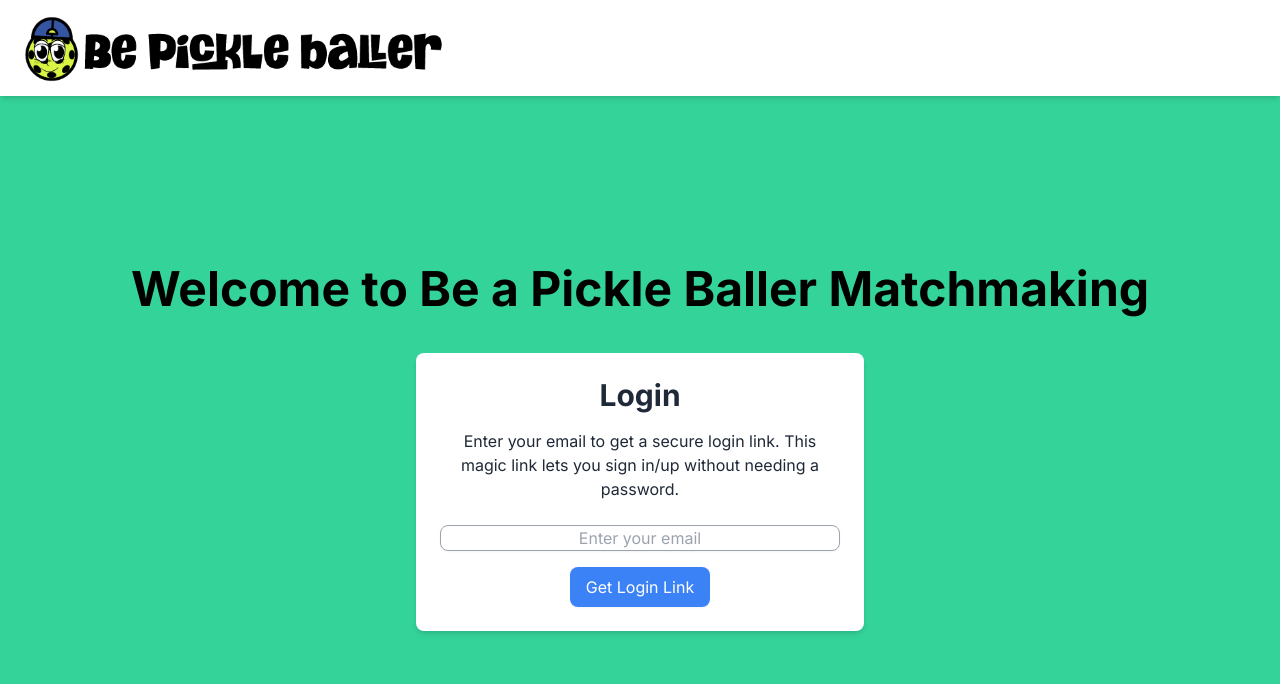
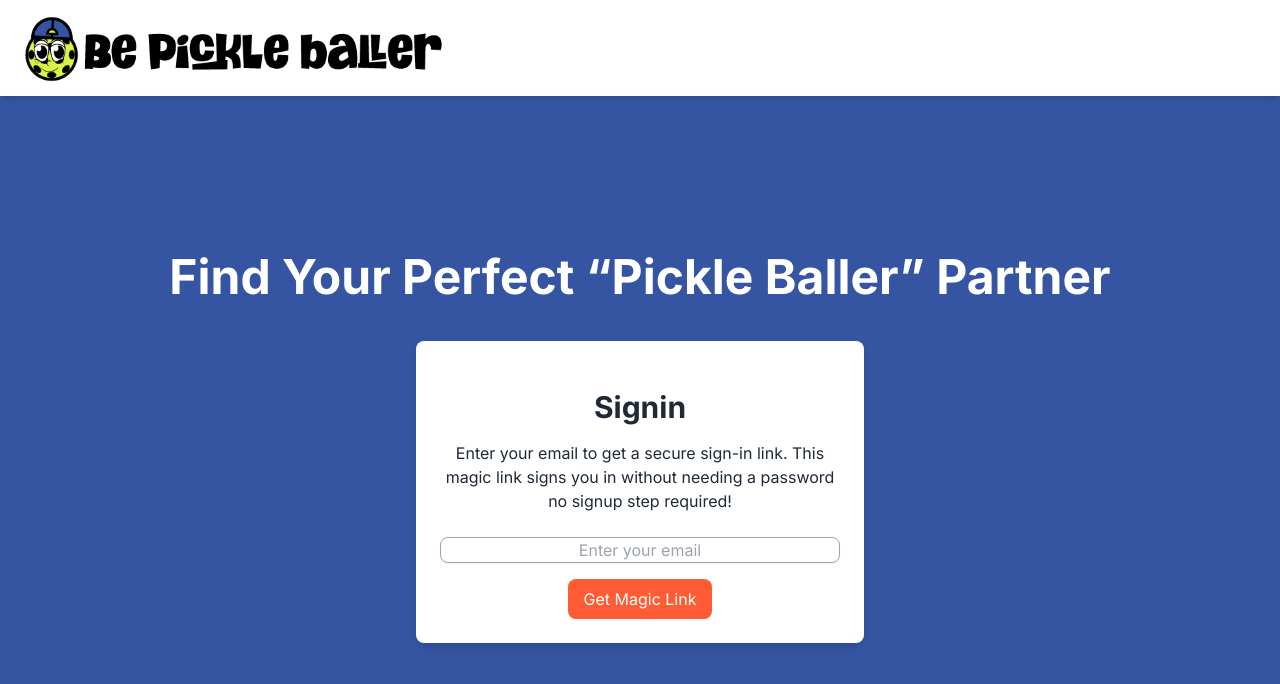
Before and after one commit to btejes/bepickleballer-matchmaking, a Next.js app: page / in a window 1280 px wide. Shown: the top 684 px of the page. Built offline with nearby package versions, Linux system fonts and the light colour scheme.

Commit message:
updated login color scheme

```diff
--- a/app/login/EmailForm.jsx
+++ b/app/login/EmailForm.jsx
@@ -44,16 +44,17 @@ const EmailForm = () => {
     <div>
       {emailSent ? (
         <div className="text-center">
-          <h2 className="text-3xl font-bold mb-4 text-center text-darkGray">Check Email For Your Secure Magic Link!</h2>
+          <h2 className="text-3xl font-bold mb-4 text-center text-darkGray">Check Email For Your Magic Link!</h2>
           <p className="mt-4 text-center text-black">
-            A secure login link, expiring in 15 minutes, has been sent to <strong>{email}</strong> Click the link in the email to log in to your account.
+            A secure signin link has been sent to <big><strong>{email}</strong></big> <br></br> Click the link in the email to signin in to Matchmaking.
           </p>
         </div>
       ) : (
         <>
-          <h2 className="text-3xl font-bold mb-4 text-center text-darkGray">Login</h2>
+          <br></br>
+          <h2 className="text-3xl font-bold mb-4 text-center text-darkGray">Signin</h2>
           <p className="mb-6 text-center text-darkGray">
-            Enter your email to get a secure login link. This magic link lets you sign in/up without needing a password.
+            Enter your email to get a secure sign-in link. This magic link signs you in without needing a password no signup step required!
           </p>
           <form onSubmit={handleSubmit} className="flex flex-col items-center">
             <div className="mb-4 w-full">
@@ -68,10 +69,10 @@ const EmailForm = () => {
             </div>
             <button
               type="submit"
-              className="btn bg-blue-500 text-white px-4 py-2 hover:bg-blue-700 rounded-lg shadow-sm"
+              className="btn bg-[#FF5C36] text-white px-4 py-2 hover:bg-[#3555A2] rounded-lg shadow-sm"
               disabled={emailSent}
             >
-              Get Login Link
+              Get Magic Link
             </button>
           </form>
         </>
--- a/app/page.jsx
+++ b/app/page.jsx
@@ -3,11 +3,11 @@ import NavbarBasicLogo from "@/components/NavbarBasicLogo";
 
 const LoginPage = () => {
   return (
-    <div className="flex flex-col min-h-screen bg-lightGreen">
+    <div className="flex flex-col min-h-screen bg-[#3555A2]">
       <NavbarBasicLogo />
       <div className="flex flex-col items-center justify-center flex-grow">
-        <h1 className="text-5xl font-bold mb-6 text-center text-black">
-          Welcome to Be a Pickle Baller Matchmaking
+        <h1 className="text-5xl font-bold mb-6 text-center text-white">
+        Find Your Perfect “Pickle Baller” Partner
         </h1>
         <div className="p-6 max-w-md w-full bg-white rounded-lg shadow-md mt-4">
           <EmailForm />
```
